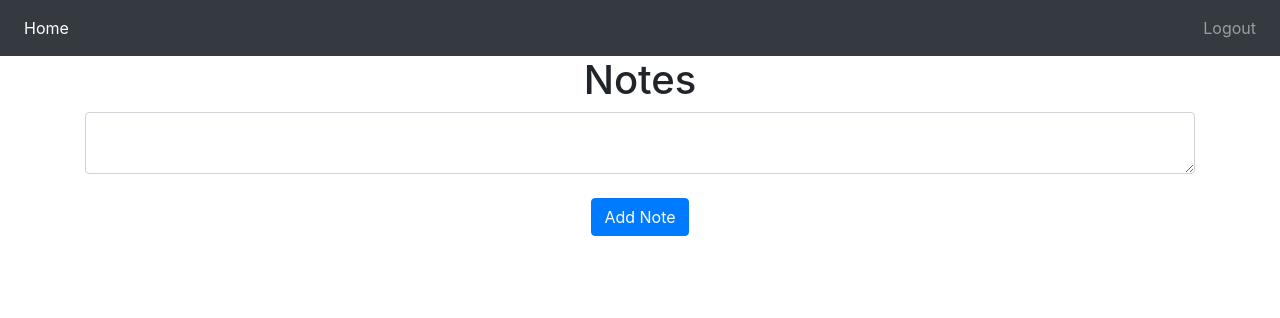
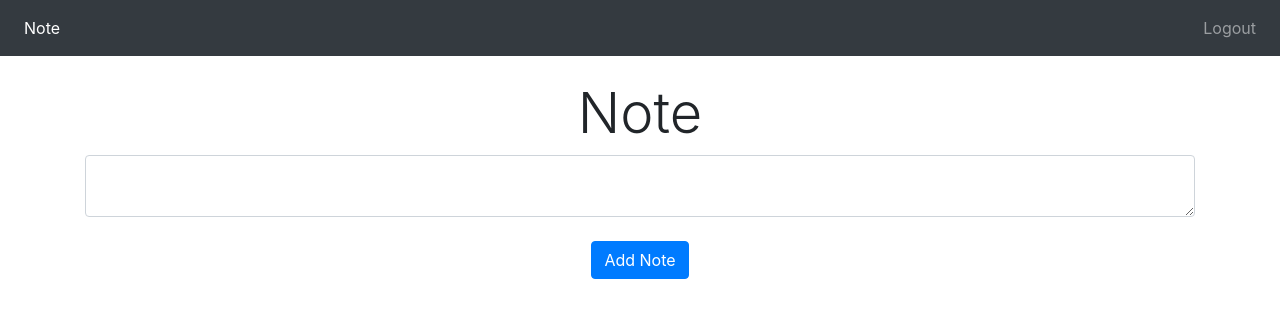
Before and after one commit to p3rs1k/Notes-web, a Flask app: page / in a window 1280 px wide. Shown: the top 318 px of the page. Run offline with Flask 3, Linux system fonts and the light colour scheme; the visitor is signed in with stand-in values (Sample User, id 1); data that the repository does not hold is empty; some libraries are stand-ins or nearby versions.

Commit message:
minor changes, refactoring

```diff
--- a/app/auth.py
+++ b/app/auth.py
@@ -18,7 +18,7 @@ def login():
             if check_password_hash(user.password, password):
                 flash('Logged in successfully!', category='success')
                 login_user(user, remember=True)
-                return redirect(url_for('views.home'))
+                return redirect(url_for('views.note'))
             else:
                 flash('Incorrect password, try again', category='error')
         else:
@@ -60,6 +60,6 @@ def sign_up():
             db.session.commit()
             login_user(user, remember=True)
             flash('Account created!', category='success')
-            return redirect(url_for('views.home'))
+            return redirect(url_for('views.note'))
 
     return render_template("sign_up.html", user=current_user)
--- a/app/templates/base.html
+++ b/app/templates/base.html
@@ -18,36 +18,38 @@
     <title>{% block title %}{% endblock %}</title>
 </head>
 <body>
-    <nav class="navbar navbar-expand-lg navbar-dark bg-dark">
+    <nav class="navbar navbar-expand-md navbar-dark bg-dark">
         <button
             class="navbar-toggler"
             type="button"
             data-toggle="collapse"
-            data-target="#navbar1"
+            data-target="#navbarNav"
+            aria-controls="navbarNav"
+            aria-expanded="false"
+            aria-label="Toggle navigation"
         >
             <span class="navbar-toggler-icon"></span>
         </button>
 
-        <div class="collapse navbar-collapse" id="navbar1">
+        <div class="collapse navbar-collapse" id="navbarNav">
             <ul class="navbar-nav mr-auto">
                 {% if user.is_authenticated %}
                 <li class="nav-item active">
-                    <a class="nav-link" id="home" href="/">Home</a>
+                    <a class="nav-link" id="notes" href="/">Note</a>
                 </li>
                 {% endif %}
             </ul>
-            <ul class="navbar-nav ml-auto text-right">
-                {% if not user.is_authenticated %}
+            <ul class="navbar-nav ml-auto">
+                {% if user.is_authenticated %}
+                <li class="nav-item">
+                    <a class="nav-link" id="logout" href="/logout">Logout</a>
+                </li>
+                {% else %}
                 <li class="nav-item">
                     <a class="nav-link " id="login" href="/login">Login</a>
                 </li>
                 <li class="nav-item">
                     <a class="nav-link" id="signUp" href="/sign-up">Sign Up</a>
-                </li>
-                {% endif %}
-                {% if user.is_authenticated %}
-                <li class="nav-item">
-                    <a class="nav-link" id="logout" href="/logout">Logout</a>
                 </li>
                 {% endif %}
             </ul>
@@ -76,7 +78,11 @@
         {% endif %}
     {% endwith %}
 
-    <div class="container">{% block content %} {% endblock %}</div>
+    <div class="container">
+        {% block content %}
+        {% endblock %}
+    </div>
+
     <script
       src="https://code.jquery.com/jquery-3.2.1.slim.min.js"
       integrity="sha384-KJ3o2DKtIkvYIK3UENzmM7KCkRr/rE9/Qpg6aAZGJwFDMVNA/GpGFF93hXpG5KkN"
--- a/app/templates/logout.html
+++ /dev/null
@@ -1,5 +0,0 @@
-{% extends "base.html" %} {% block title %}Logout{% endblock %}
-
-{% block content %}
-<h1>This is the logout page</h1>
-{% endblock %}
--- a/app/templates/home.html
+++ b/app/templates/note.html
@@ -1,7 +1,8 @@
-{% extends "base.html" %} {% block title %}Home{% endblock %}
+{% extends "base.html" %} {% block title %}Note{% endblock %}
 
 {% block content %}
-<h1 align="center">Notes</h1>
+<br/>
+<h1 class="display-4 text-center">Note</h1>
 <ul class="list-group list-group-flush" id="notes">
 {% for note in user.notes %}
     <li class="list-group-item">
@@ -15,7 +16,7 @@
 <form method="POST">
     <textarea name="note" id="note" class="form-control"></textarea>
     <br />
-    <div align="center">
+    <div class="text-center">
         <button type="submit" class="btn btn-primary">Add Note</button>
     </div>
 </form>
--- a/app/templates/sign_up.html
+++ b/app/templates/sign_up.html
@@ -3,7 +3,7 @@
 {% block content %}
 <form method="POST">
     <br/>
-    <h3 align="center">Sign Up</h3>
+    <h3 class="display-4 text-center">Sign Up</h3>
     <div class="form-group">
         <label for="email">Email Address</label>
         <input
@@ -12,6 +12,7 @@
                 id="email"
                 name="email"
                 placeholder="Enter email"
+                required
         />
     </div>
     <div class="form-group">
@@ -22,6 +23,7 @@
                 id="firstName"
                 name="firstName"
                 placeholder="Enter first name"
+                required
         />
     </div>
     <div class="form-group">
@@ -32,6 +34,7 @@
                 id="password1"
                 name="password1"
                 placeholder="Enter password"
+                required
         />
     </div>
     <div class="form-group">
@@ -42,6 +45,7 @@
                 id="password2"
                 name="password2"
                 placeholder="Confirm password"
+                required
         />
     </div>
     <br/>
--- a/app/views.py
+++ b/app/views.py
@@ -10,7 +10,7 @@ views = Blueprint('views', __name__)
 
 @views.route('/', methods=['GET', 'POST'])
 @login_required
-def home():
+def note():
     if request.method == 'POST':
         note = request.form.get('note')
 
@@ -22,10 +22,11 @@ def home():
             db.session.commit()
             flash('Note added.', category='success')
 
-    return render_template("home.html", user=current_user)
+    return render_template("note.html", user=current_user)
 
 
 @views.route('/delete-note', methods=['POST'])
+@login_required
 def delete_note():
     note = json.loads(request.data)
     noteId = note['noteId']
```
Also changed, not shown: app/templates/login.html (+10 -2 lines), 1 other file.
